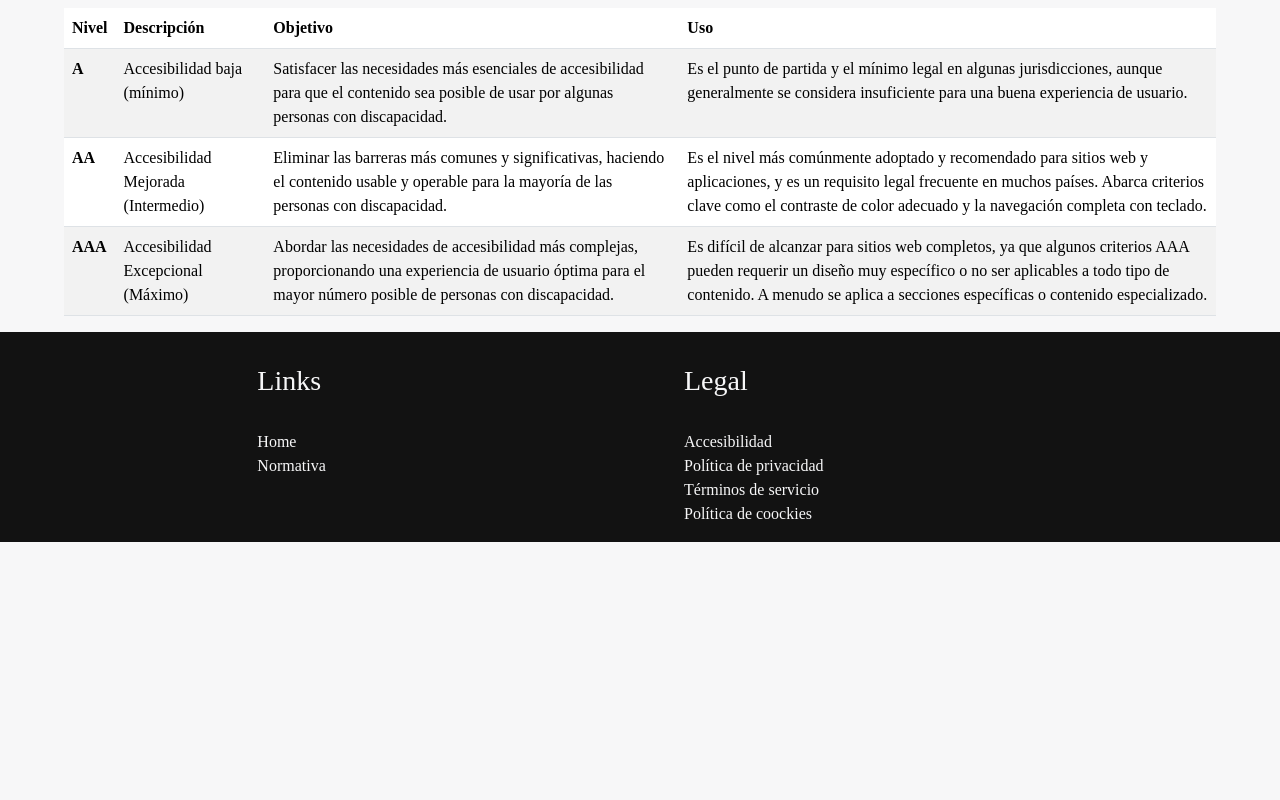
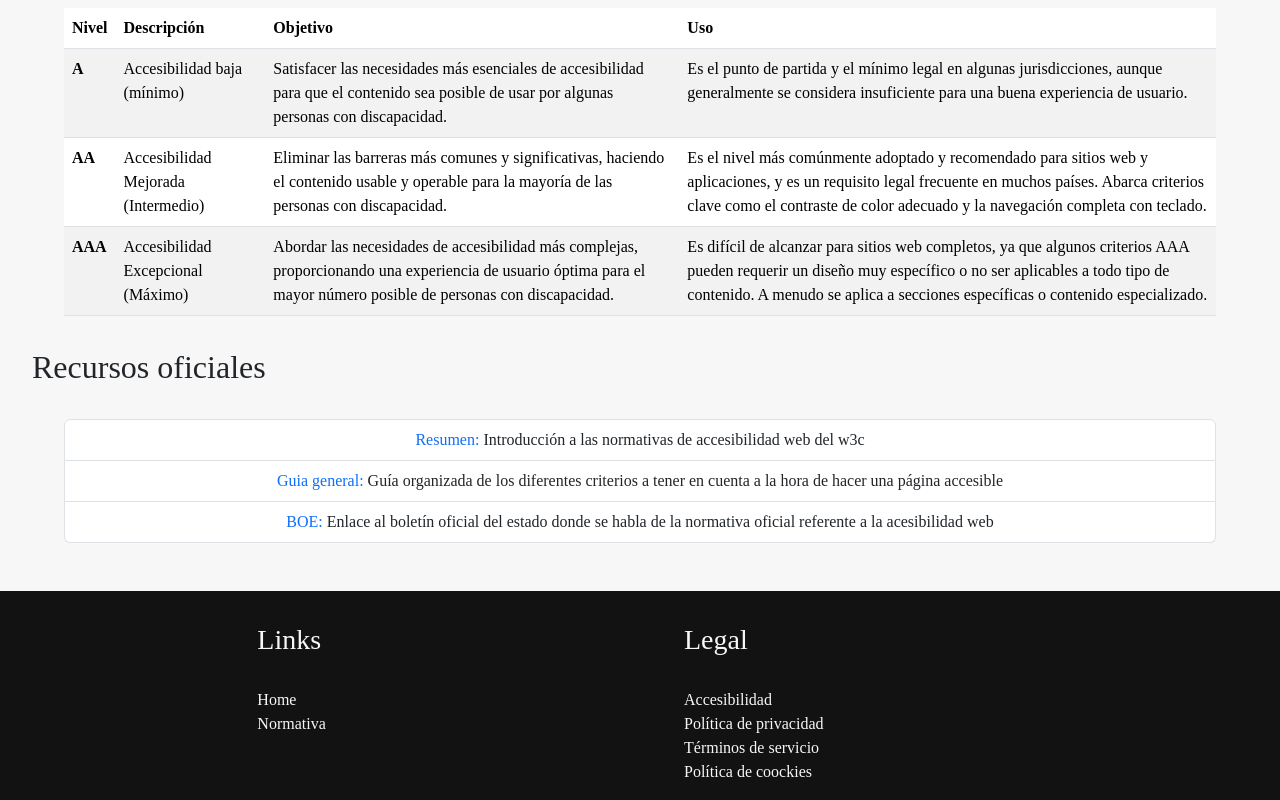
Before and after one commit to AndresISouto/accesibilidad, a plain HTML site: page normativa.html in a window 1280 px wide. Shown: the part 1118-1918 px from the top of the page. Before the commit the page ends 1660 px from the top, so only its background shows below. Drawn offline with nearby package versions, Linux system fonts and the light colour scheme; a web font is replaced by a local one.

Commit message:
seccion de recursos

```diff
--- a/normativa.html
+++ b/normativa.html
@@ -85,6 +85,23 @@
       </tbody>
     </table>
   </section>
+  <section>
+    <h2>Recursos oficiales</h2>
+    <ul class="list-group mx-auto text-center mb-5" style="width: 90vw;">
+      <li class="list-group-item"><a href="https://www.w3.org/WAI/standards-guidelines/wcag/es" target="_blank">Resumen:
+        </a>Introducción a las normativas de accesibilidad web del w3c</li>
+      <li class="list-group-item"><a
+          href="https://www-w3-org.translate.goog/WAI/WCAG21/Understanding/?_x_tr_sl=en&_x_tr_tl=es&_x_tr_hl=es&_x_tr_pto=sge"
+          target="_blank">Guia general: </a>Guía organizada de los diferentes criterios a tener en cuenta a la hora de
+        hacer una página accesible</li>
+      <li class="list-group-item"><a href="https://www.boe.es/buscar/act.php?id=BOE-A-2018-12699" target="_blank">BOE:
+        </a>Enlace al boletín oficial del estado donde se habla de la normativa oficial referente
+        a la acesibilidad web
+      </li>
+    </ul>
+  </section>
+
+
 
   <footer class="container-fluid black">
     <div class="row justify-content-center align-items-start">
```
